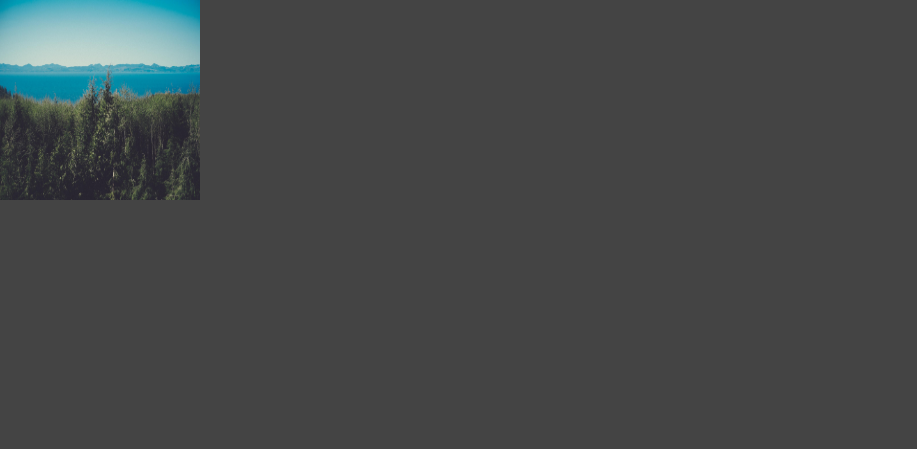
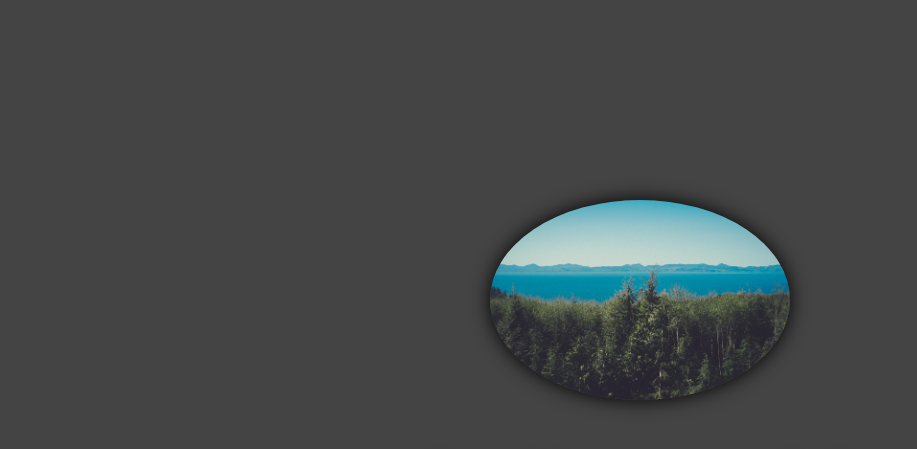
Before and after one commit to YosiZiv/webpack-example, a website built with webpack: page src/index.html in a window 1280 px wide. Shown: the top 449 px of the page, without its empty margins (0-917 px from the left). Built offline with nearby package versions, Linux system fonts and the light colour scheme.

Commit message:
simple style image

```diff
--- a/src/main.css
+++ b/src/main.css
@@ -2,17 +2,21 @@ body {
     margin: 0;
     background-color: #444;
 }
-h1 {
-    height: 100vh;
+.profile {
     display: flex;
-    color: white;
     align-items: center;
     justify-content: center;
+    height: 100vh;
+    flex-flow: column;
+}
+h1 {
+    color: white;
     font-size: 5em;
     font-family: sans-serif;
     text-shadow: 0 0 20px black;
 }
 img {
-    width: 200px;
-    height: 200px;
+    border-radius: 100%;
+    box-shadow: 0 0 20px black;
+    width: 300px;
 }
```
